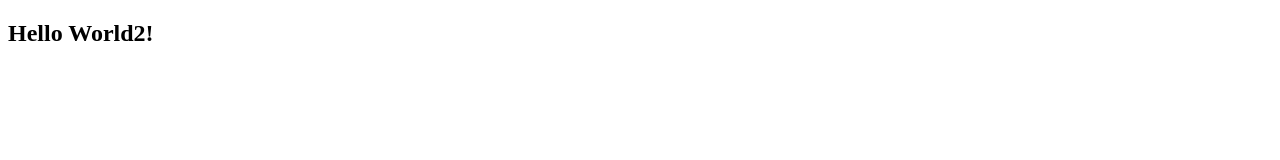
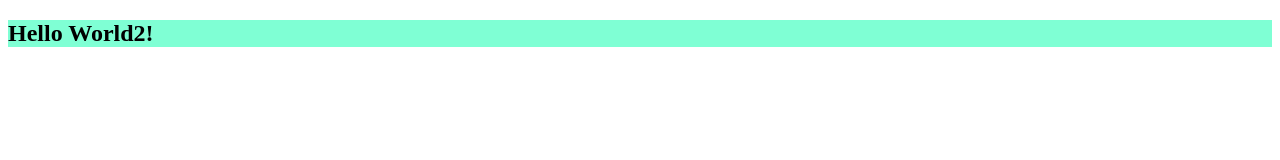
Before and after one commit to kirakoki/about-me, a plain HTML site: page index.html in a window 1280 px wide. Drawn offline with Linux system fonts and the light colour scheme.

Commit message:
yeni brach denemesi

```diff
--- a/index.html
+++ b/index.html
@@ -5,9 +5,11 @@
     <meta name="viewport" content="width=device-width, initial-scale=1.0">
     <meta http-equiv="X-UA-Compatible" content="ie=edge">
     <title>Document</title>
+    <link rel="stylesheet" href="style.css">
+
 </head>
 <body>
-    <h2>Hello World2!</h2>
+    <h2 class="heading" >Hello World2!</h2>
 
 </body>
 </html>
--- /dev/null
+++ b/style.css
@@ -0,0 +1,11 @@
+.heading {
+
+background-color: aquamarine;
+
+};
+
+/* .heading:hover {
+
+background-color: black;
+
+}; */
```
